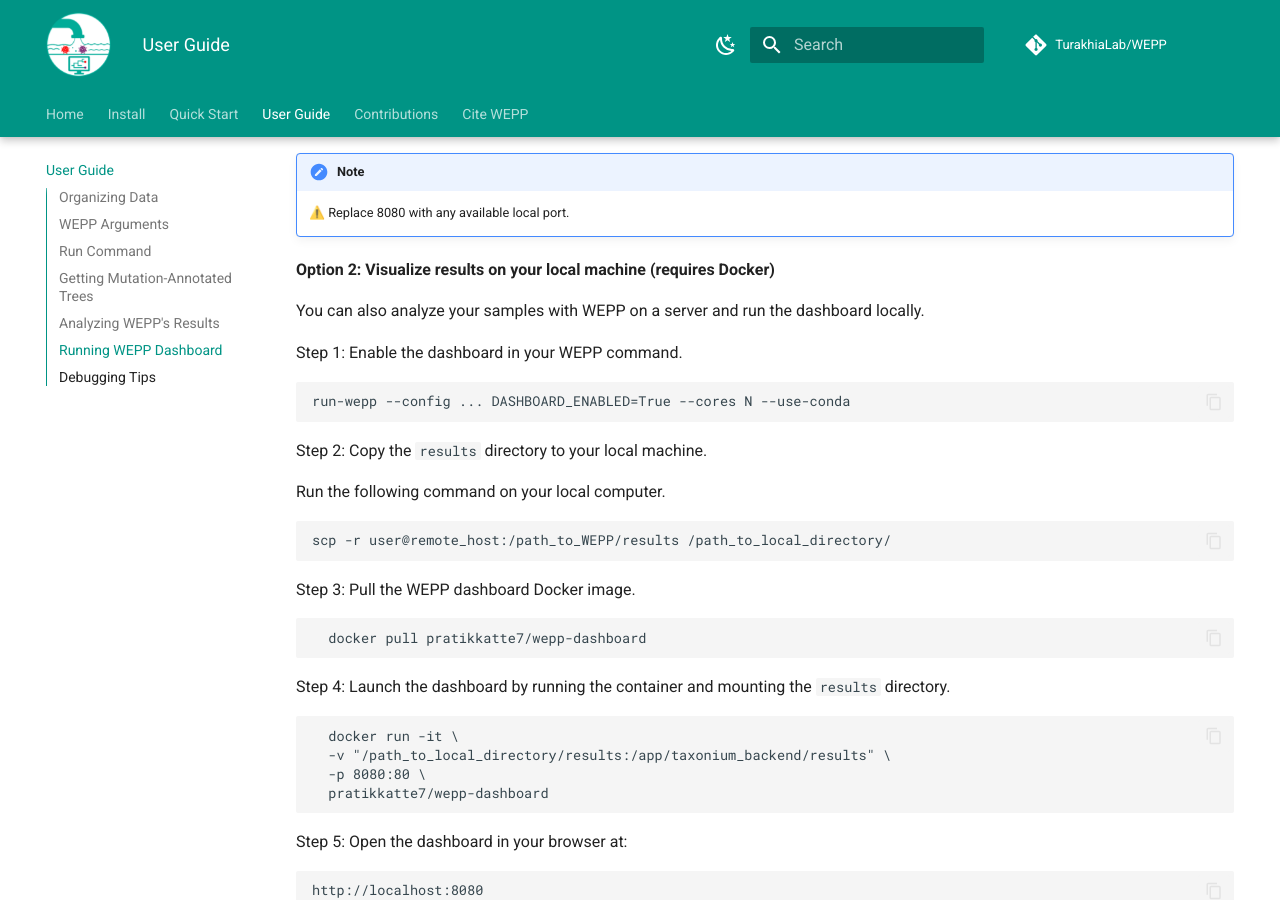
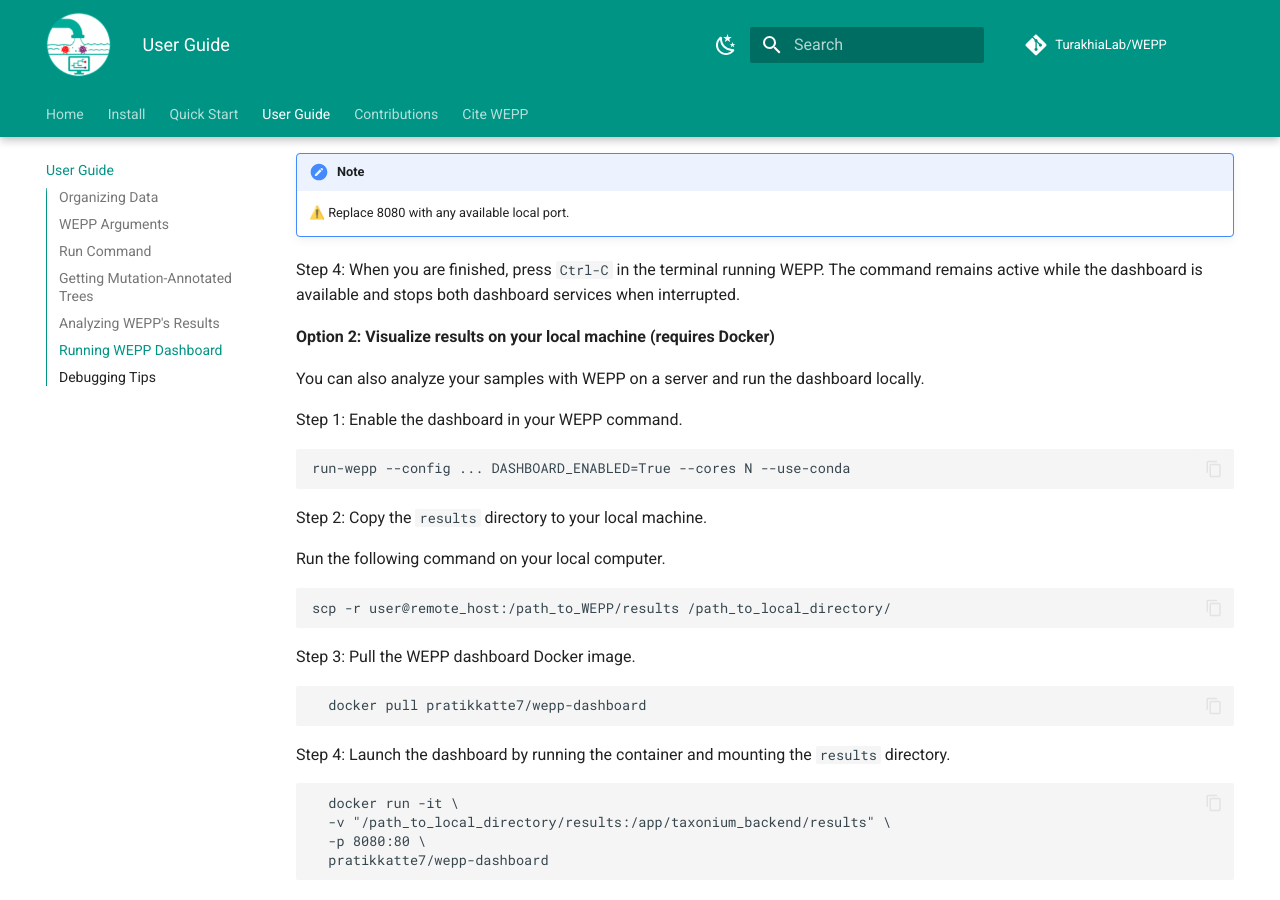
Before and after one commit to TurakhiaLab/WEPP, an MkDocs documentation site: the page built from docs/usage.md, in a window 1280 px wide and 900 px high, scrolled down 3751 px. Built offline with MkDocs 1.6.1 and Material for MkDocs 9.7.7, drawn with Linux system fonts in a browser that asks for light colours; comment, search, counter and statistics services are not loaded.

Commit message:
Dashboard process cleanup (#19)
* Stop dashboard services on workflow exit

* Fix dashboard lifecycle and graceful shutdown

Run the dashboard outside the active Snakemake lifecycle, monitor Node and
nginx through the run-wepp wrapper, and cleanly stop both services on Ctrl-C.
Route Docker and native entrypoints through the wrapper.

* Move dashboard Ctrl-C lifecycle handling into Snakemake

```diff
--- a/docs/usage.md
+++ b/docs/usage.md
@@ -117,6 +117,8 @@ http://localhost:8080
 !!!Note
     ⚠️ Replace 8080 with any available local port.
 
+Step 4: When you are finished, press `Ctrl-C` in the terminal running WEPP. The command remains active while the dashboard is available and stops both dashboard services when interrupted.
+
 **Option 2: Visualize results on your local machine (requires Docker)**
 
 You can also analyze your samples with WEPP on a server and run the dashboard locally.
```
Also changed, not shown: README.md (+2 -0 lines), 1 other file.
